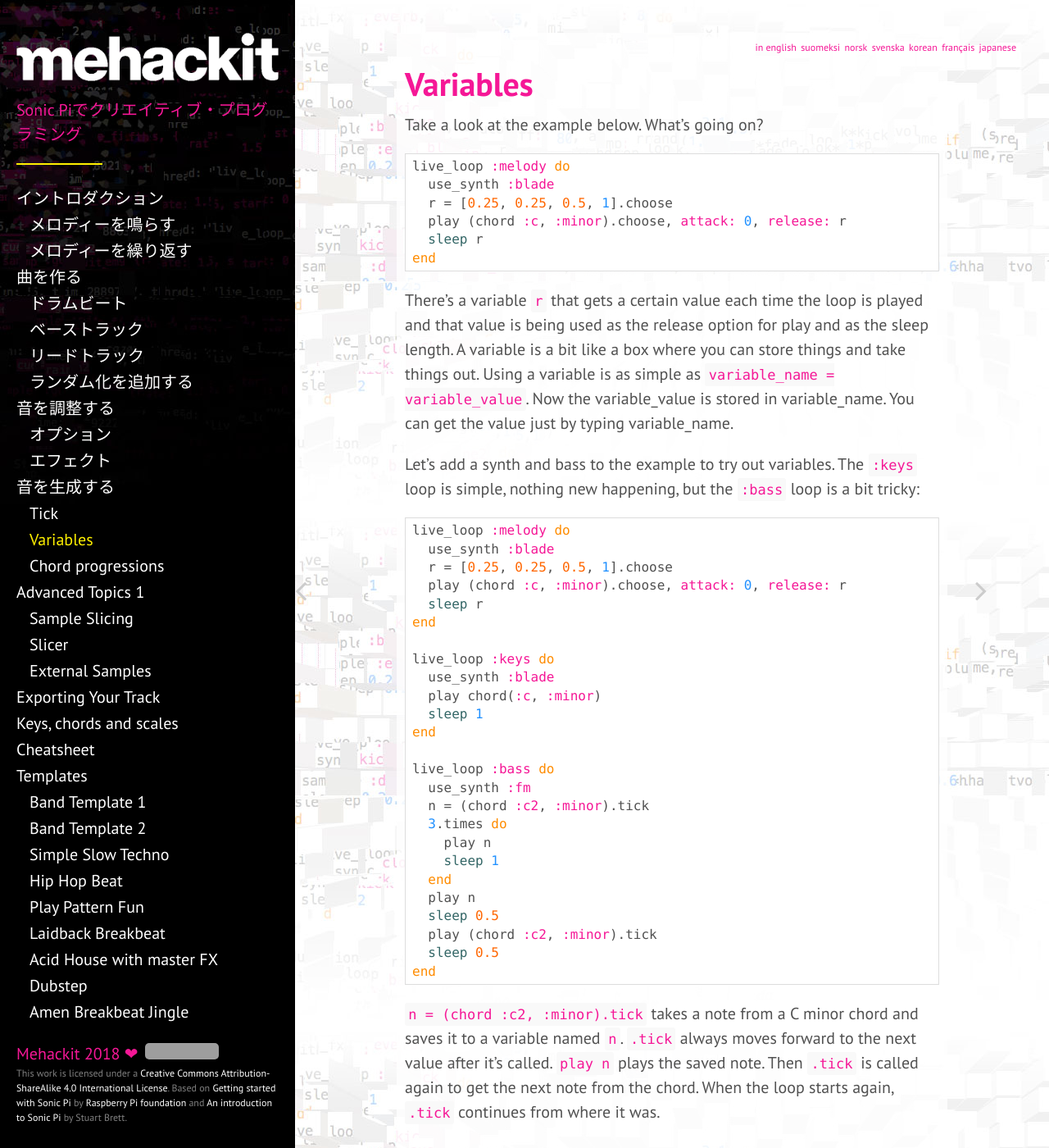
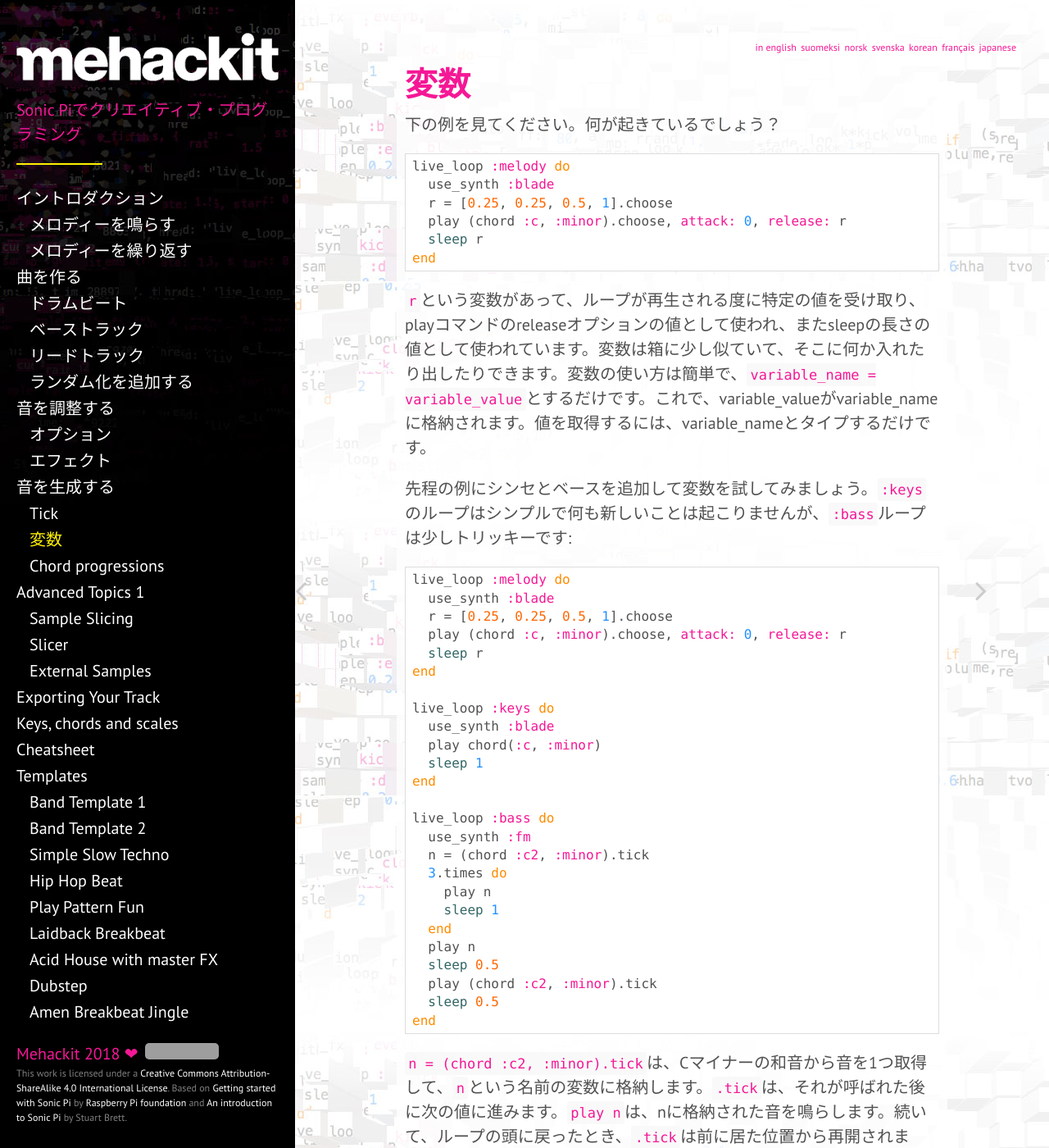
Before and after one commit to mehackit/sonic-pi-workshop, a Jekyll site: the page built from _exercises/ja/04-generate-sounds/03-variables.md, in a window 1280 px wide and 1400 px high. Shown: the whole window at 82% size. Built offline with Jekyll 4.4.1, drawn with Linux system fonts in a browser that asks for light colours; nearby versions of some CDN libraries; grey boxes are pictures that could not be loaded.

Commit message:
Translate 04-03 to ja

```diff
--- a/_exercises/ja/04-generate-sounds/03-variables.md
+++ b/_exercises/ja/04-generate-sounds/03-variables.md
@@ -1,11 +1,11 @@
 ---
 chapter: Generate sounds
-title: Variables
+title: 変数
 lang: ja
 layout: exercise
 ---
 
-Take a look at the example below. What's going on?
+下の例を見てください。何が起きているでしょう？
 
 {% highlight ruby %}
 live_loop :melody do
@@ -16,9 +16,9 @@ live_loop :melody do
 end
 {% endhighlight %}
 
-There's a variable `r` that gets a certain value each time the loop is played and that value is being used as the release option for play and as the sleep length. A variable is a bit like a box where you can store things and take things out. Using a variable is as simple as `variable_name = variable_value`. Now the variable_value is stored in variable_name. You can get the value just by typing variable_name.
+`r`という変数があって、ループが再生される度に特定の値を受け取り、playコマンドのreleaseオプションの値として使われ、またsleepの長さの値として使われています。変数は箱に少し似ていて、そこに何か入れたり出したりできます。変数の使い方は簡単で、`variable_name = variable_value`とするだけです。これで、variable_valueがvariable_nameに格納されます。値を取得するには、variable_nameとタイプするだけです。
 
-Let's add a synth and bass to the example to try out variables. The `:keys` loop is simple, nothing new happening, but the `:bass` loop is a bit tricky:
+先程の例にシンセとベースを追加して変数を試してみましょう。`:keys`のループはシンプルで何も新しいことは起こりませんが、`:bass`ループは少しトリッキーです:
 
 {% highlight ruby %}
 live_loop :melody do
@@ -48,4 +48,4 @@ live_loop :bass do
 end
 {% endhighlight %}
 
-`n = (chord :c2, :minor).tick` takes a note from a C minor chord and saves it to a variable named `n`. `.tick` always moves forward to the next value after it's called. `play n` plays the saved note. Then `.tick` is called again to get the next note from the chord. When the loop starts again, `.tick` continues from where it was.
+`n = (chord :c2, :minor).tick`は、Cマイナーの和音から音を1つ取得して、`n`という名前の変数に格納します。`.tick`は、それが呼ばれた後に次の値に進みます。`play n`は、nに格納された音を鳴らします。続いて、ループの頭に戻ったとき、`.tick`は前に居た位置から再開されます。
```
